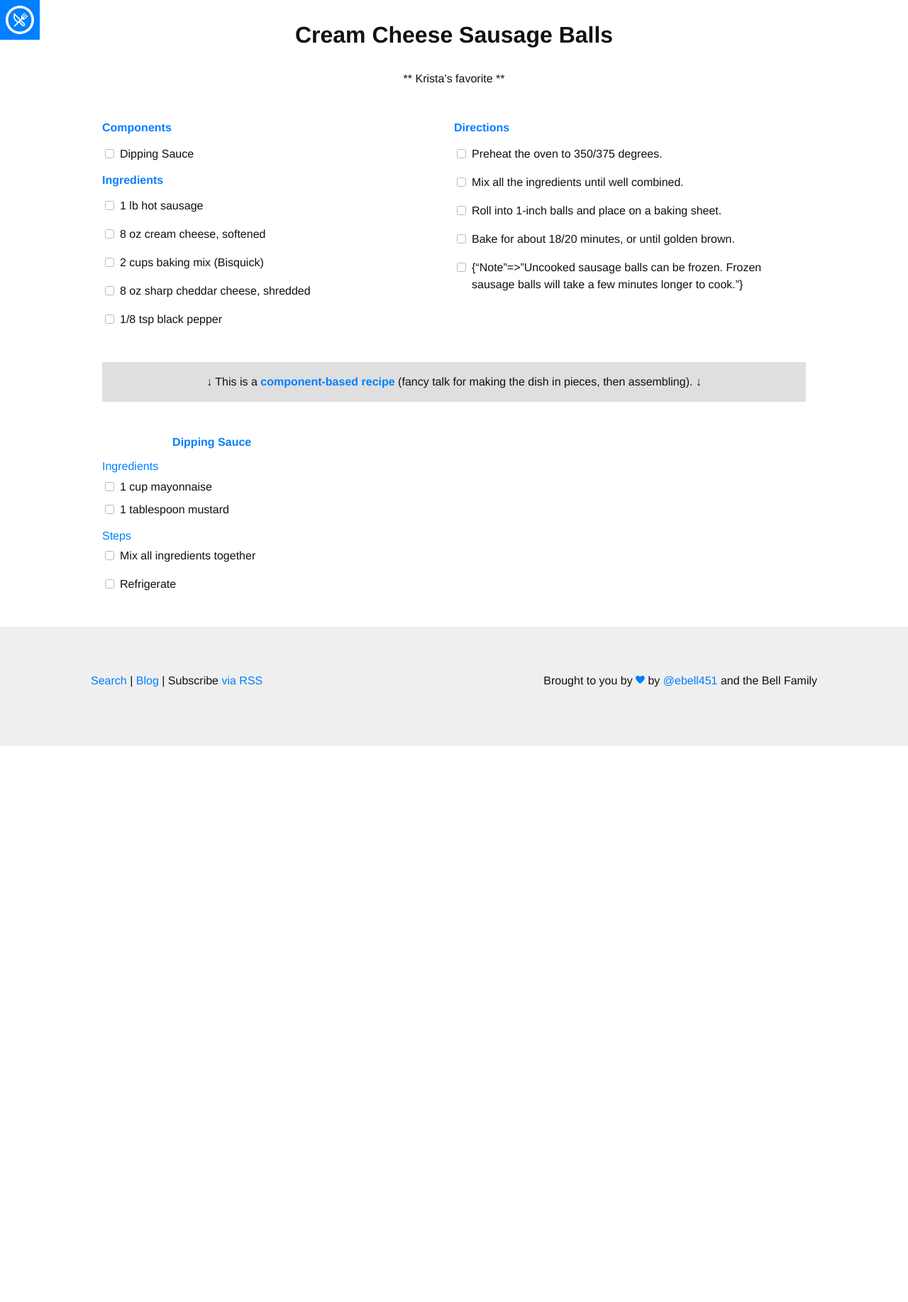
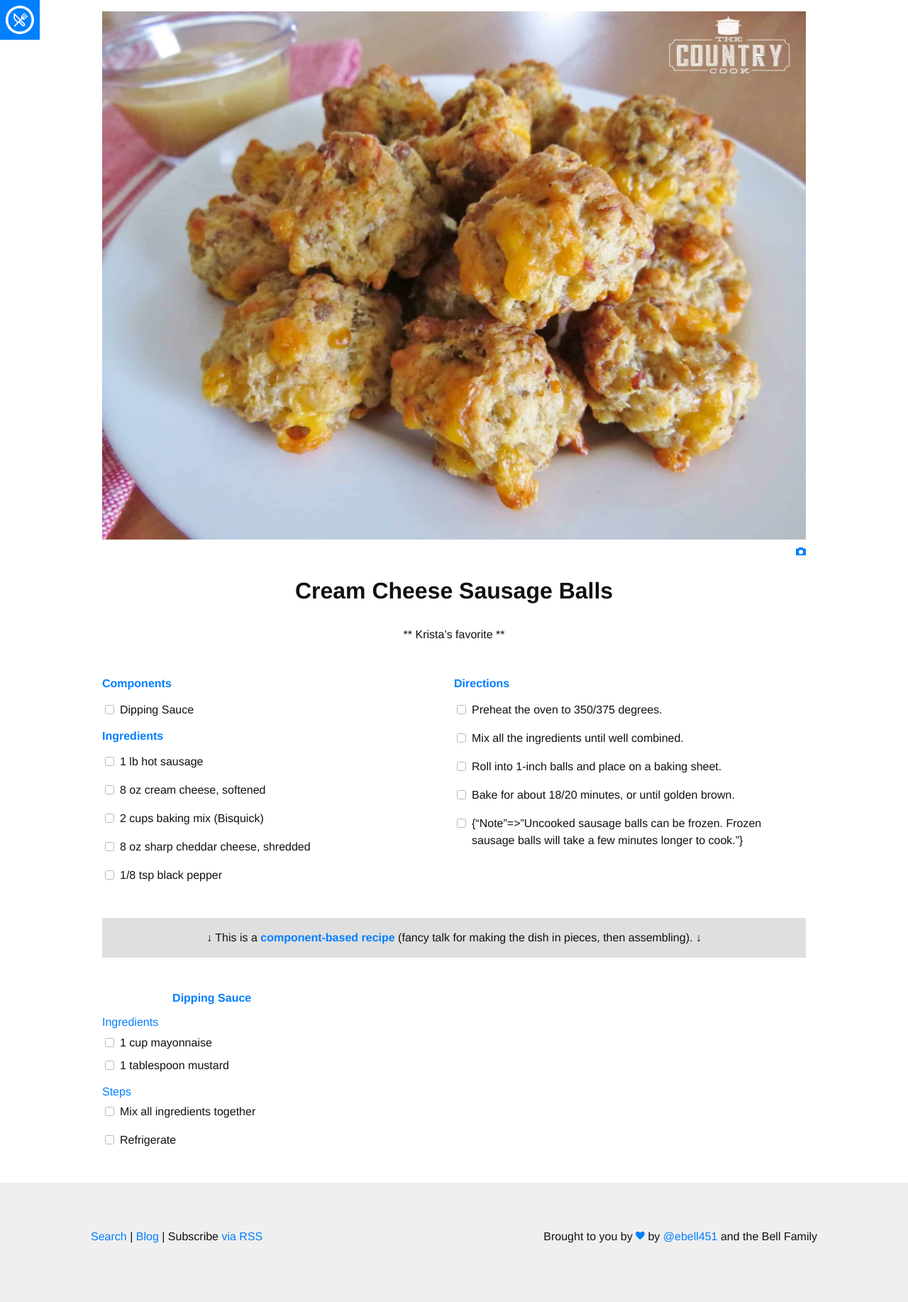
Before and after one commit to ebell451/ebell451.github.io, a Jekyll site: the page built from _recipes/cream-cheese-sausage-balls.md, in a window 1280 px wide. Shown: the whole page at 71% size. Built offline with Jekyll 4.4.1, drawn with Linux system fonts in a browser that asks for light colours; nearby versions of some CDN libraries; some web fonts are replaced; before the commit the page ends 1051 px from its top, so only the background shows below that.

Commit message:
Added image to sausage balls recipe

```diff
--- a/_recipes/cream-cheese-sausage-balls.md
+++ b/_recipes/cream-cheese-sausage-balls.md
@@ -2,6 +2,8 @@
 
 layout: recipe
 title: "Cream Cheese Sausage Balls"
+image: cream-cheese-sausage-balls.jpg
+imagecredit: https://img.sndimg.com/food/image/upload/w_560,h_315,c_fill,fl_progressive,q_80/v1/img/recipes/23/31/89/pic8pL9ZE.jpg
 tags: favorite
 
 ingredients:
```
Also changed, not shown: images/cream-cheese-sausage-balls.jpg (added).
